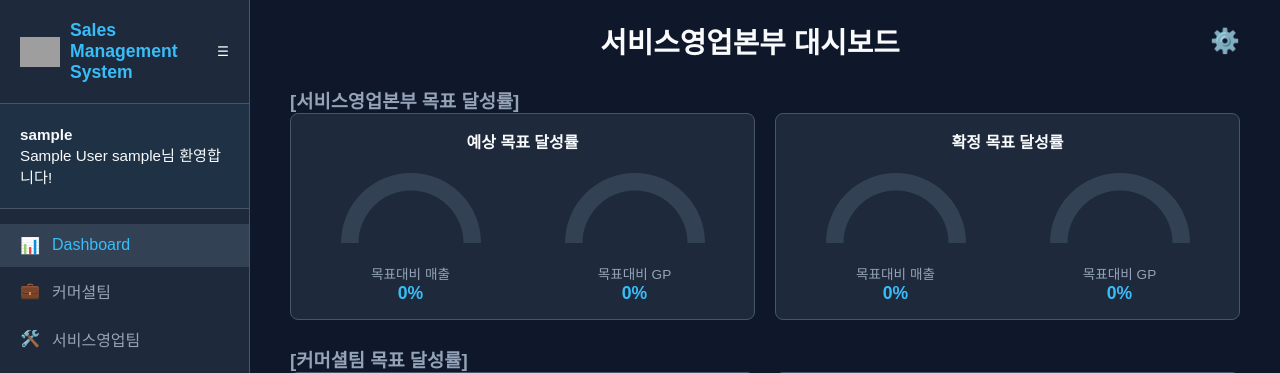
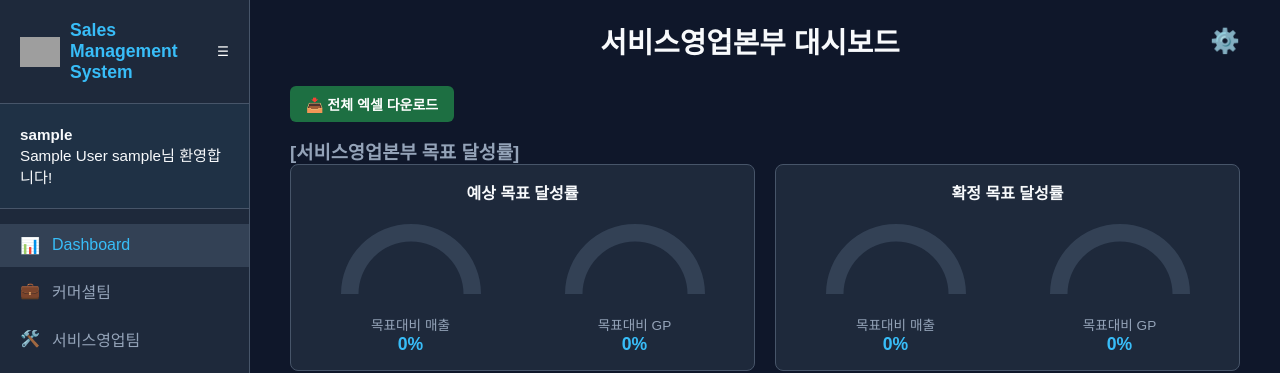
Before and after one commit to kyuuung928/SalesManagementSystem, a Flask app: page /dashboard in a window 1280 px wide. Shown: the top 373 px of the page. Run offline with Flask 3, Linux system fonts and the light colour scheme; the visitor is signed in with stand-in values (Sample User, id 1); data comes from the database, SQL or seed files in the repository; data that the repository does not hold is empty; some web fonts are replaced; grey boxes are pictures that could not be loaded.

```diff
--- a/app.py
+++ b/app.py
@@ -1,9 +1,11 @@
-from flask import Flask, render_template, request, redirect, url_for, flash, jsonify
+from flask import Flask, render_template, request, redirect, url_for, flash, jsonify, send_file
 from flask_login import LoginManager, login_user, logout_user, login_required, current_user
 from werkzeug.security import generate_password_hash, check_password_hash
 from config import Config
 from models import db, User, Deal, TargetSetting
 import os
+import io
+import openpyxl
 
 app = Flask(__name__)
 app.config.from_object(Config)
@@ -120,6 +122,53 @@ def service():
 @login_required
 def headquarters():
     return render_template('headquarters.html')
+
+@app.route('/export/excel')
+@login_required
+def export_excel():
+    team = request.args.get('team')  # 파라미터로 전달된 팀명 확인
+
+    query = Deal.query
+    if team:
+        query = query.filter_by(team=team)
+    deals = query.order_by(Deal.id.desc()).all()
+
+    # 엑셀 워크북 생성
+    wb = openpyxl.Workbook()
+    ws = wb.active
+    ws.title = team if team else "전체_영업현황"
+
+    # 헤더 작성
+    headers = ['ID', '팀명', '딜 제목', '성공확률(%)', '매출액(천원)', 'GP(천원)', '담당자', '수주예정월', '메모']
+    ws.append(headers)
+
+    # 데이터 작성
+    for d in deals:
+        ws.append([
+            d.id,
+            d.team,
+            d.title,
+            d.probability,
+            d.revenue,
+            d.gp,
+            d.sales_rep,
+            d.closing_month,
+            d.memo
+        ])
+
+    # 메모리 버퍼에 저장
+    output = io.BytesIO()
+    wb.save(output)
+    output.seek(0)
+
+    filename = f"{team if team else '전체'}_영업현황.xlsx"
+
+    return send_file(
+        output,
+        mimetype='application/vnd.openxmlformats-officedocument.spreadsheetml.sheet',
+        as_attachment=True,
+        download_name=filename
+    )
 
 # --- API Endpoints ---
 
--- a/requirements.txt
+++ b/requirements.txt
@@ -6,3 +6,5 @@ gunicorn
 
 psycopg2-binary
 dj-database-url
+
+openpyxl
--- a/static/css/style.css
+++ b/static/css/style.css
@@ -391,3 +391,19 @@ body {
     border-radius: 6px;
     cursor: pointer;
 }
+
+.btn-excel {
+    display: inline-block;
+    background-color: #1D6F42; /* 엑셀 시그니처 초록색 */
+    color: white;
+    padding: 8px 16px;
+    border-radius: 6px;
+    text-decoration: none;
+    font-weight: bold;
+    font-size: 14px;
+    transition: background-color 0.2s;
+}
+
+.btn-excel:hover {
+    background-color: #155231;
+}
--- a/templates/commercial.html
+++ b/templates/commercial.html
@@ -3,6 +3,11 @@
 <div class="top-header">
     <div class="page-title">{{ team_name }}</div>
 </div>
+
+
+<a href="{{ url_for('export_excel', team='커머셜팀') }}" class="btn btn-excel">
+    📥 엑셀 다운로드
+</a>
 
 <!-- 팀 목표 달성률 게이지 -->
 <div class="gauge-section" style="display: flex; gap: 20px; margin-bottom: 20px;">
--- a/templates/dashboard.html
+++ b/templates/dashboard.html
@@ -4,6 +4,10 @@
     <div class="page-title">서비스영업본부 대시보드</div>
     <div class="gear-icon" onclick="openSettingsModal()" style="cursor: pointer; font-size: 1.5rem;">⚙️</div>
 </div>
+
+<a href="{{ url_for('export_excel') }}" class="btn btn-excel">
+    📥 전체 엑셀 다운로드
+</a>
 
 <!-- 본부 전체 달성률 -->
 <h3 style="margin-top: 15px; color: #94a3b8;">[서비스영업본부 목표 달성률]</h3>
--- a/templates/headquarters.html
+++ b/templates/headquarters.html
@@ -3,6 +3,10 @@
 <div class="top-header">
     <div class="page-title">서비스영업본부</div>
 </div>
+
+<a href="{{ url_for('export_excel') }}" class="btn btn-excel">
+    📥 전체 엑셀 다운로드
+</a>
 
 <!-- 카드 요약 -->
 <div class="summary-cards">
--- a/templates/service.html
+++ b/templates/service.html
@@ -3,6 +3,10 @@
 <div class="top-header">
     <div class="page-title">{{ team_name }}</div>
 </div>
+
+<a href="{{ url_for('export_excel', team='서비스영업팀') }}" class="btn btn-excel">
+    📥 엑셀 다운로드
+</a>
 
 <!-- 팀 목표 달성률 게이지 -->
 <div class="gauge-section" style="display: flex; gap: 20px; margin-bottom: 20px;">
```
